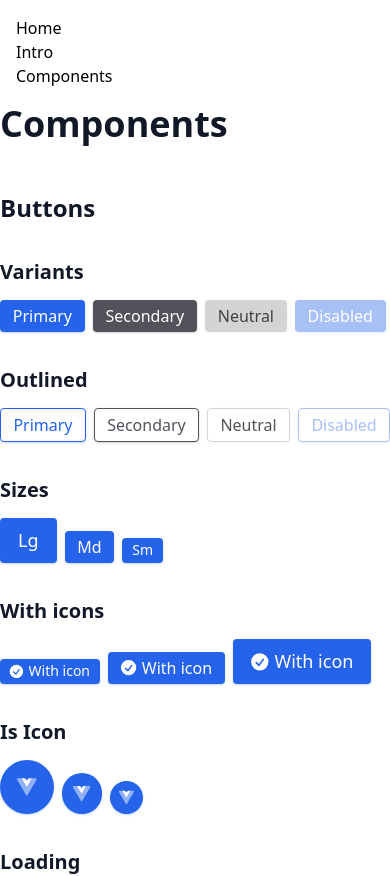
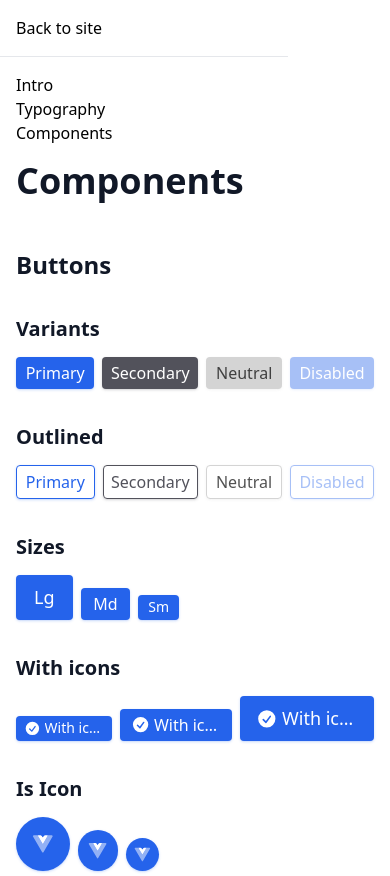
Before and after one commit to botmaster/vitejs-vite-starter, a Vue app: page /design-system/components in a window 390 px wide. Shown: the top 876 px of the page. Built offline with nearby package versions, Linux system fonts and the light colour scheme.

Commit message:
refactor: Refactor layout system

```diff
--- a/src/App.vue
+++ b/src/App.vue
@@ -1,12 +1,13 @@
 <script setup lang="ts">
 
-import TheMainLayout from "@/layout/TheMainLayout.vue";
-import TheDesignSystemLayout from "@/layout/TheDesignSystemLayout.vue";
+
 </script>
 
 <template>
-  <TheDesignSystemLayout v-if="$route.meta.layout === 'ds'"></TheDesignSystemLayout>
-  <TheMainLayout v-if="$route.meta.layout === 'default'"/>
+  <component v-if="$route?.meta?.layout" :is="$route.meta.layout"></component>
+  <main v-else>
+    <router-view></router-view>
+  </main>
 </template>
 
 <style scoped lang="scss"></style>
--- a/src/layout/TheMainLayout.vue
+++ b/src/layout/TheAppLayout.vue
@@ -5,11 +5,13 @@
 <template>
   <div class="flex flex-col h-screen">
     <header>
-      <router-link to="/">Home</router-link>
-      |
-      <router-link :to="{name: 'about'}">About us</router-link>
-      |
-      <router-link :to="{name: 'designSystem'}">Design System</router-link>
+      <div class="container mx-auto">
+        <router-link to="/">Home</router-link>
+        |
+        <router-link :to="{name: 'about'}">About us</router-link>
+        |
+        <router-link :to="{name: 'designSystem'}">Design System</router-link>
+      </div>
     </header>
     <div class="container mx-auto mt-24 flex-grow">
       <router-view/>
--- a/src/layout/TheDesignSystemLayout.vue
+++ b/src/layout/TheDesignSystemLayout.vue
@@ -8,10 +8,16 @@
       <div class="w-72 p-4 lg:border-r">
         <ul>
           <li>
-            <router-link to="/">Home</router-link>
+            <router-link to="/">Back to site</router-link>
+          </li>
+          <li>
+            <hr class="-mx-4 my-4">
           </li>
           <li>
             <router-link :to="{name:'designSystem'}">Intro</router-link>
+          </li>
+          <li>
+            <router-link :to="{name:'designSystemTypography'}">Typography</router-link>
           </li>
           <li>
             <router-link :to="{name:'designSystemComponents'}">Components</router-link>
@@ -19,7 +25,7 @@
         </ul>
       </div>
     </aside>
-    <main class="relative lg:grow lg:my-11 lg:px-8">
+    <main class="relative px-4 lg:grow lg:my-11 lg:px-8">
       <router-view/>
     </main>
   </div>
--- /dev/null
+++ b/src/layout/layouts.ts
@@ -0,0 +1,16 @@
+/**
+ * Layouts
+ * @description Layouts are the different layouts that can be used in the app.
+ * @see https://itnext.io/3-ways-to-create-a-multiple-layouts-system-vue-3-b24c0736b7bb
+ */
+
+
+import TheAppLayout from "@/layout/TheAppLayout.vue";
+import TheBlankLayout from "@/layout/TheBlankLayout.vue";
+import TheDesignSystemLayout from "@/layout/TheDesignSystemLayout.vue";
+
+export default {
+    TheAppLayout,
+    TheBlankLayout,
+    TheDesignSystemLayout,
+}
--- a/src/router/index.ts
+++ b/src/router/index.ts
@@ -1,6 +1,7 @@
 import {createRouter, createWebHistory} from 'vue-router';
 import Home from '@/views/ViewHome.vue';
 import ViewDesignSystem from "@/views/design-system/ViewDesignSystem.vue";
+import layouts from "@/layout/layouts";
 
 
 const routes = [
@@ -9,7 +10,7 @@ const routes = [
         name: 'home',
         component: Home,
         meta: {
-            layout: 'default',
+            layout: layouts.TheAppLayout,
         }
     },
     {
@@ -17,7 +18,7 @@ const routes = [
         name: 'about',
         component: () => import('@/views/ViewAbout.vue'),
         meta: {
-            layout: 'default',
+            layout: layouts.TheAppLayout,
         }
     },
     {
@@ -26,7 +27,7 @@ const routes = [
         component: ViewDesignSystem,
         redirect: {name: 'designSystemHomepage'},
         meta: {
-            layout: 'ds',
+            layout: layouts.TheDesignSystemLayout,
         },
         children: [
             /*{
@@ -51,6 +52,11 @@ const routes = [
 
             },
             {
+                path: 'typography',
+                name: 'designSystemTypography',
+                component: () => import('@/views/design-system/ViewDesignSystemTypography.vue'),
+            },
+            {
                 path: 'components',
                 name: 'designSystemComponents',
                 component: () => import('@/views/design-system/ViewDesignSystemComponents.vue'),
```
Also changed, not shown: src/layout/TheBlankLayout.vue (added, +11 -0 lines).
